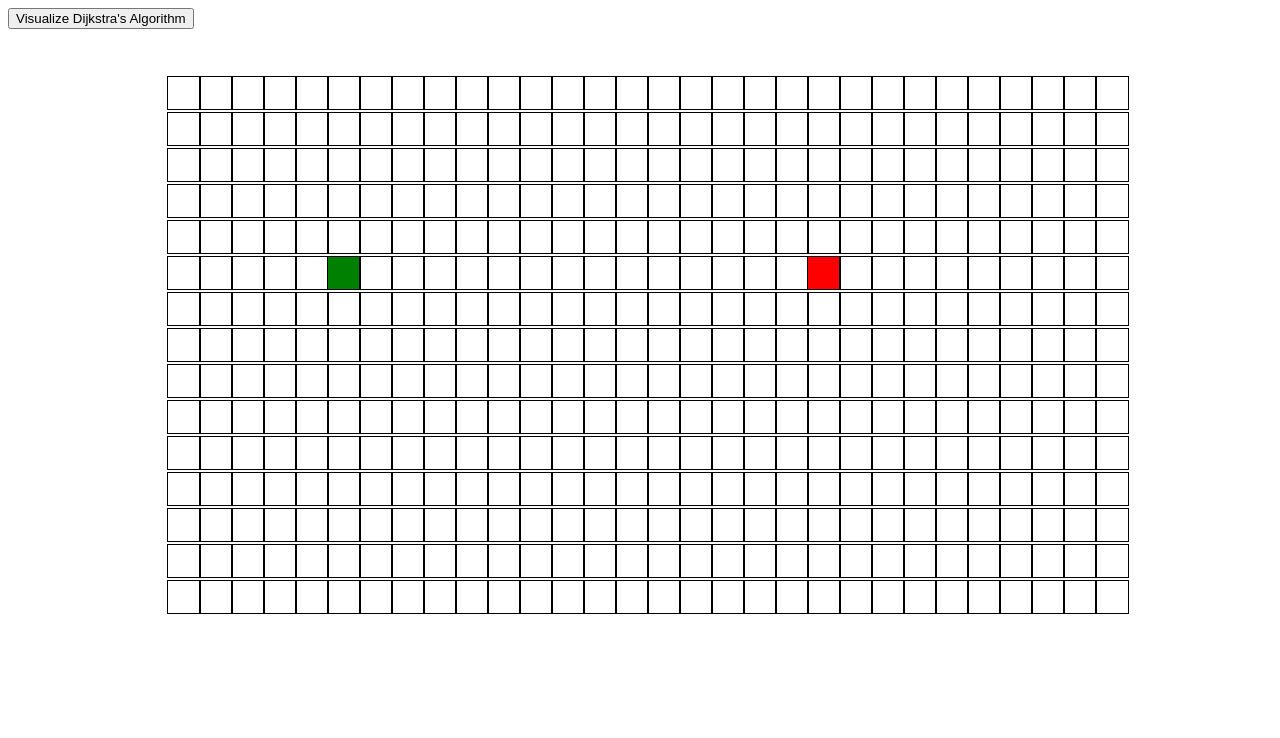
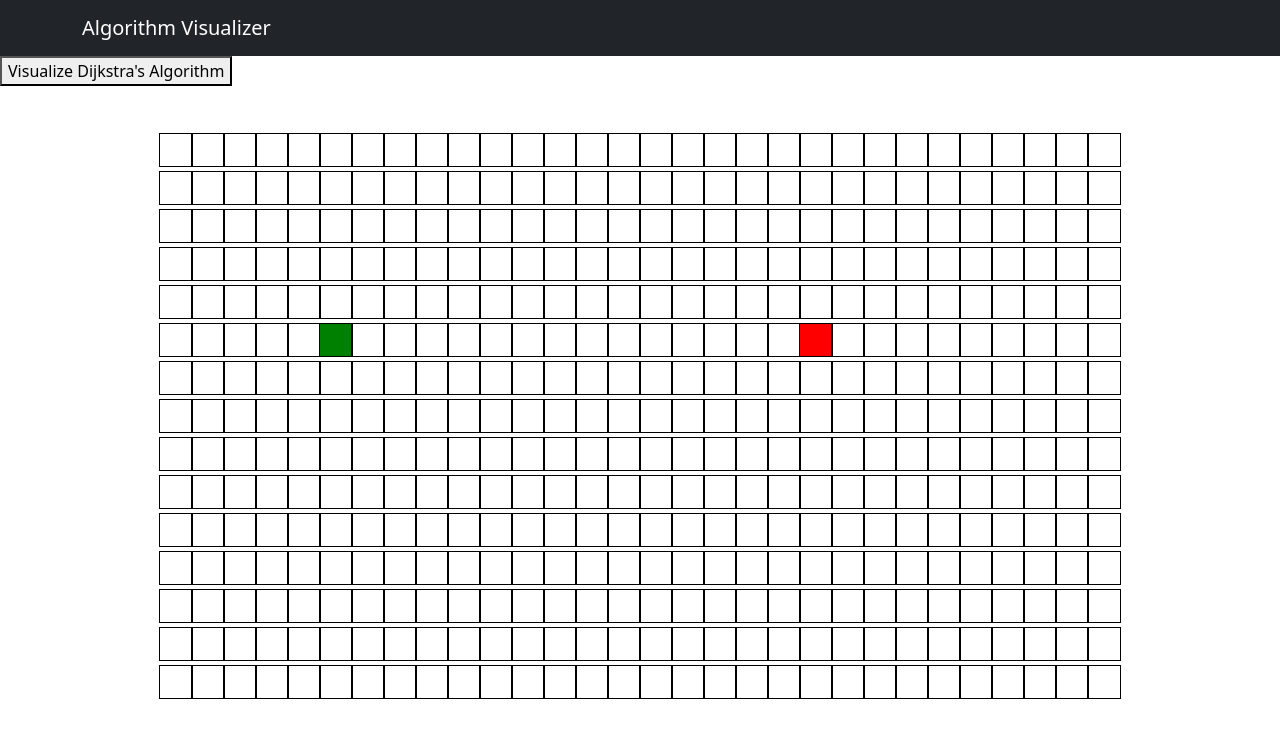
Before and after one commit to ZimmAgu/Algorithm-Visualizer, a React (Create React App) app: page / in a window 1280 px wide. Shown: the top 738 px of the page. Built offline with nearby package versions, Linux system fonts and the light colour scheme.

Commit message:
Navbar added to the top of the page

```diff
--- a/package.json
+++ b/package.json
@@ -6,7 +6,9 @@
     "@testing-library/jest-dom": "^5.14.1",
     "@testing-library/react": "^11.2.7",
     "@testing-library/user-event": "^12.8.3",
+    "bootstrap": "^5.1.0",
     "react": "^17.0.2",
+    "react-bootstrap": "^2.0.0-beta.6",
     "react-dom": "^17.0.2",
     "react-scripts": "4.0.3",
     "web-vitals": "^1.1.2"
--- a/src/App.js
+++ b/src/App.js
@@ -1,8 +1,13 @@
-import PathFinder from "./PathFinder/PathFinderVisuals";
+import PathFinder from "./PathFinder/PathFinderVisuals.js";
+import NavigationBar from "./WebPresentation/NavigationBar.js";
+import 'bootstrap/dist/css/bootstrap.min.css';
 
 function App () {
   return (
-    <PathFinder></PathFinder>
+    <>
+      <NavigationBar></NavigationBar>
+      <PathFinder></PathFinder>
+    </>
   );
 }
 
--- /dev/null
+++ b/src/WebPresentation/NavigationBar.js
@@ -0,0 +1,16 @@
+import React from 'react'
+import { Container, Navbar } from 'react-bootstrap';
+
+function NavigationBar () {
+    return (
+        <>
+            <Navbar expand="lg" bg="dark" variant="dark">
+                <Container>
+                    <Navbar.Brand href="">Algorithm Visualizer</Navbar.Brand>
+                </Container>
+            </Navbar>
+        </>
+    )
+}
+
+export default NavigationBar
```
Also changed, not shown: 1 other file (tests, documents, lock files or other folders).
